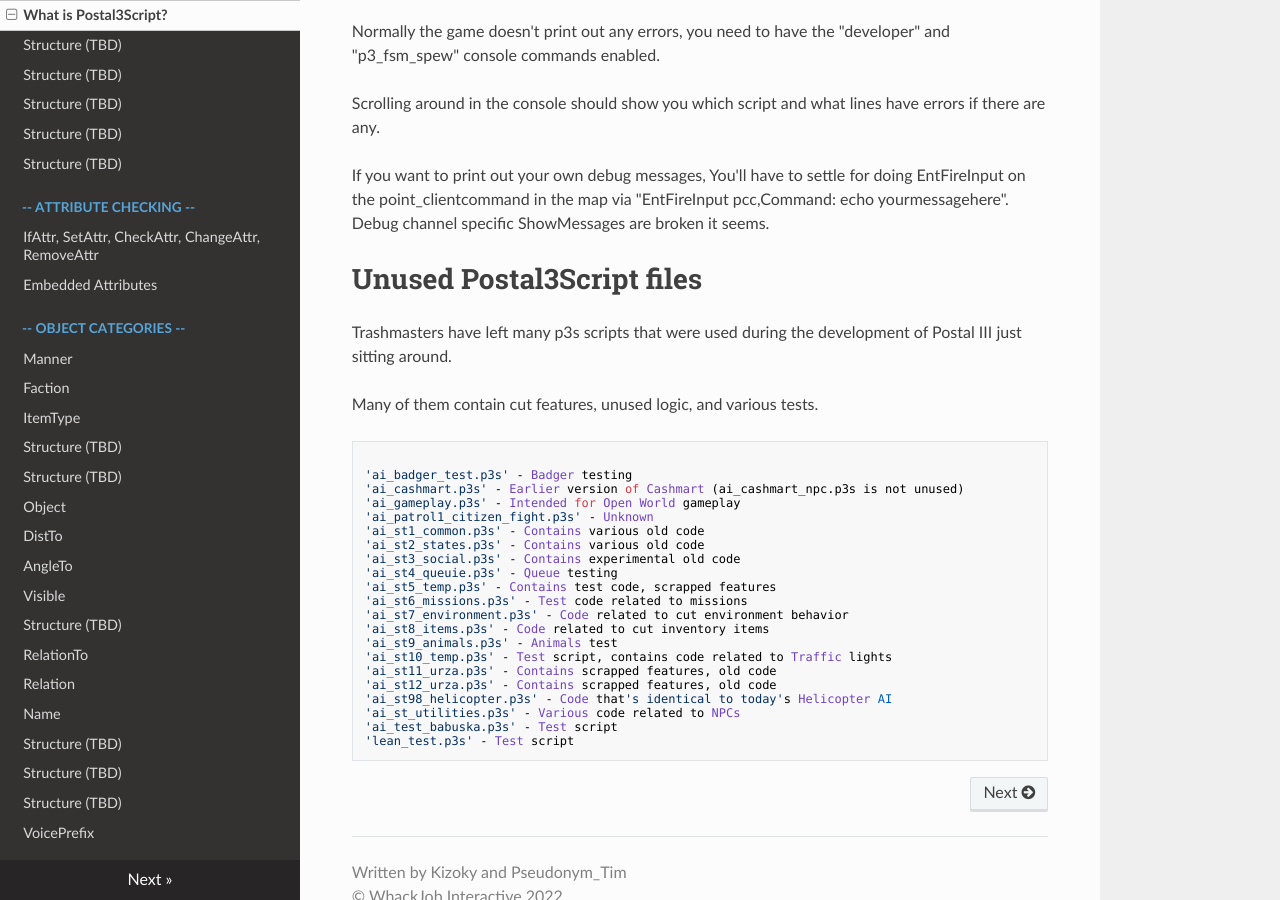
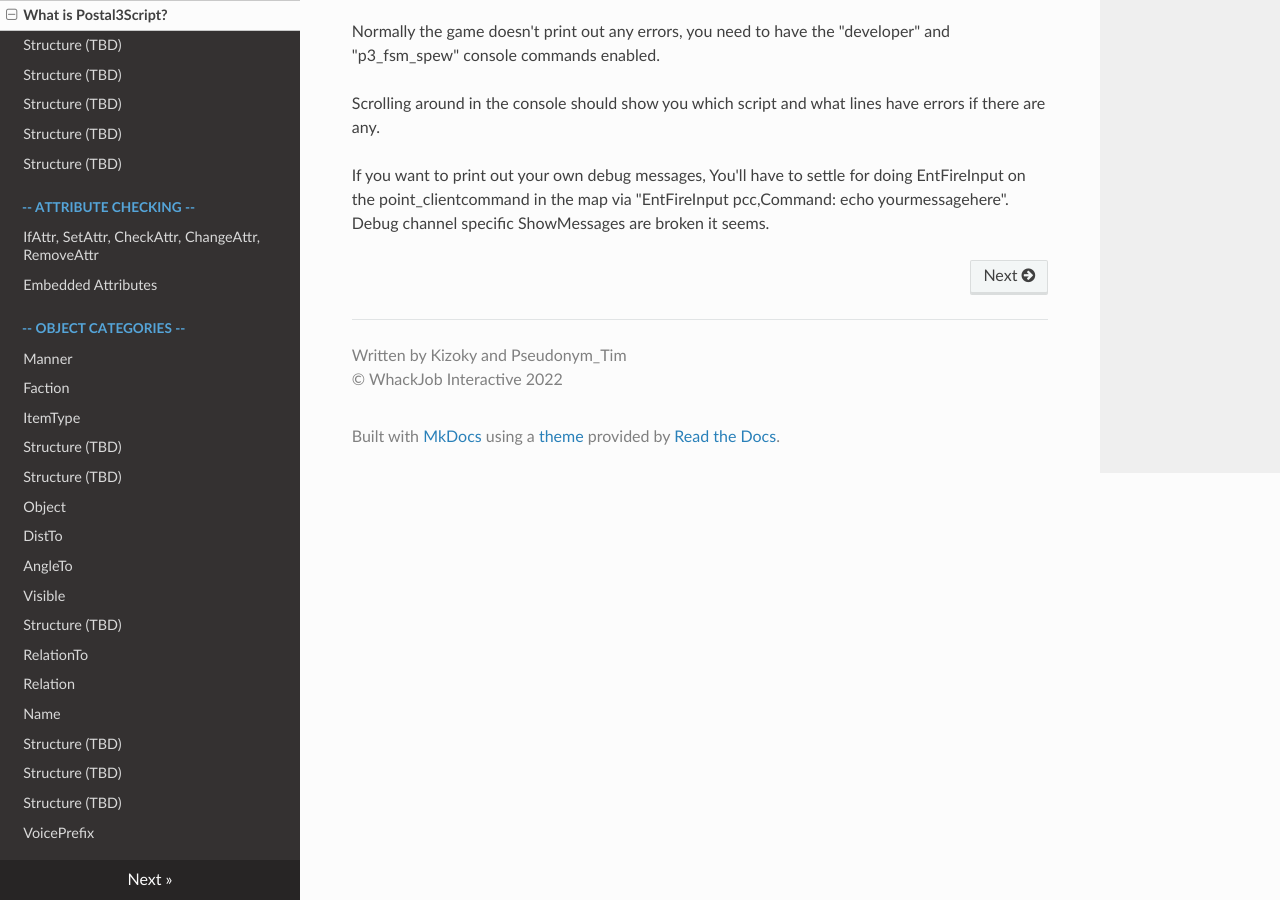
Before and after one commit to WhackJobInt/postal3scriptdocs, an MkDocs documentation site: the page built from docs/index.md, in a window 1280 px wide and 900 px high, scrolled down 2496 px. Built offline with MkDocs 1.6.1, drawn with Linux system fonts in a browser that asks for light colours; nearby versions of some CDN libraries.

Commit message:
Moved Unused script files to it's own category

```diff
--- a/docs/index.md
+++ b/docs/index.md
@@ -117,29 +117,3 @@
 <p>Normally the game doesn't print out any errors, you need to have the "developer" and "p3_fsm_spew" console commands enabled.</p>
 <p>Scrolling around in the console should show you which script and what lines have errors if there are any.
 <p>If you want to print out your own debug messages, You'll have to settle for doing EntFireInput on the point_clientcommand in the map via "EntFireInput pcc,Command: echo yourmessagehere". Debug channel specific ShowMessages are broken it seems.
-
-<h1> Unused Postal3Script files </h1>
-<p>Trashmasters have left many p3s scripts that were used during the development of Postal III just sitting around.
-<p>Many of them contain cut features, unused logic, and various tests.
-<pre><code class="language-js">
-'ai_badger_test.p3s' - Badger testing
-'ai_cashmart.p3s' - Earlier version of Cashmart (ai_cashmart_npc.p3s is not unused)
-'ai_gameplay.p3s' - Intended for Open World gameplay
-'ai_patrol1_citizen_fight.p3s' - Unknown
-'ai_st1_common.p3s' - Contains various old code
-'ai_st2_states.p3s' - Contains various old code
-'ai_st3_social.p3s' - Contains experimental old code
-'ai_st4_queuie.p3s' - Queue testing
-'ai_st5_temp.p3s' - Contains test code, scrapped features
-'ai_st6_missions.p3s' - Test code related to missions
-'ai_st7_environment.p3s' - Code related to cut environment behavior
-'ai_st8_items.p3s' - Code related to cut inventory items
-'ai_st9_animals.p3s' - Animals test
-'ai_st10_temp.p3s' - Test script, contains code related to Traffic lights
-'ai_st11_urza.p3s' - Contains scrapped features, old code
-'ai_st12_urza.p3s' - Contains scrapped features, old code
-'ai_st98_helicopter.p3s' - Code that's identical to today's Helicopter AI
-'ai_st_utilities.p3s' - Various code related to NPCs
-'ai_test_babuska.p3s' - Test script
-'lean_test.p3s' - Test script
-</code></pre>
--- a/mkdocs.yml
+++ b/mkdocs.yml
@@ -97,4 +97,6 @@
         - 'Arm': 'arm.md'
         - 'HolsterWeapon': 'holsterweapon.md'
         - 'DesertSquad': 'desertsquad.md'
+    - '-- Unused Script Stuff --':
+        - 'Development/WIP Files': 'wipp3sfiles.md'
 theme: readthedocs
```
Also changed, not shown: docs/attributes.md (+1 -1 lines), docs/wipp3sfiles.md (added, +28 -0 lines).
